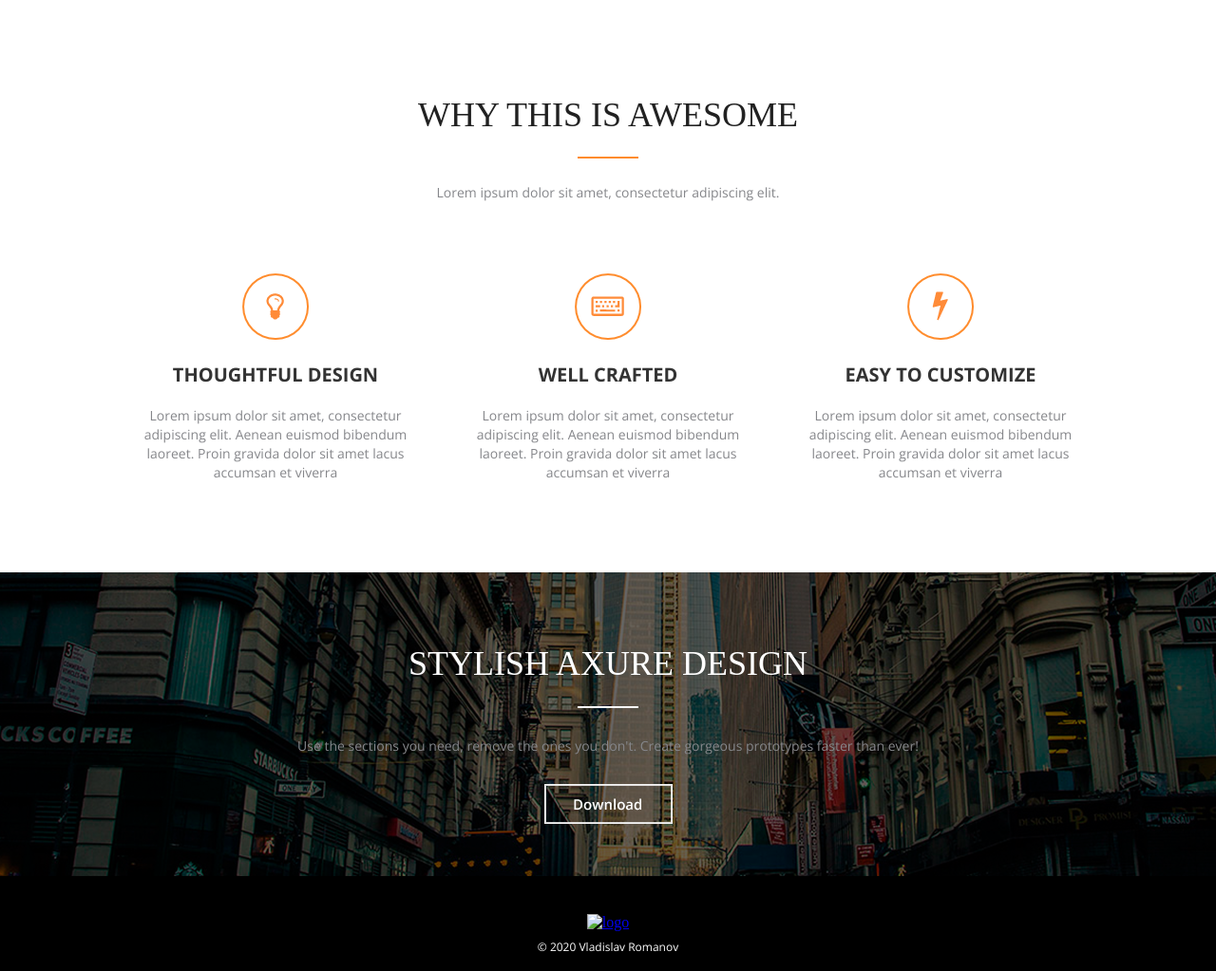
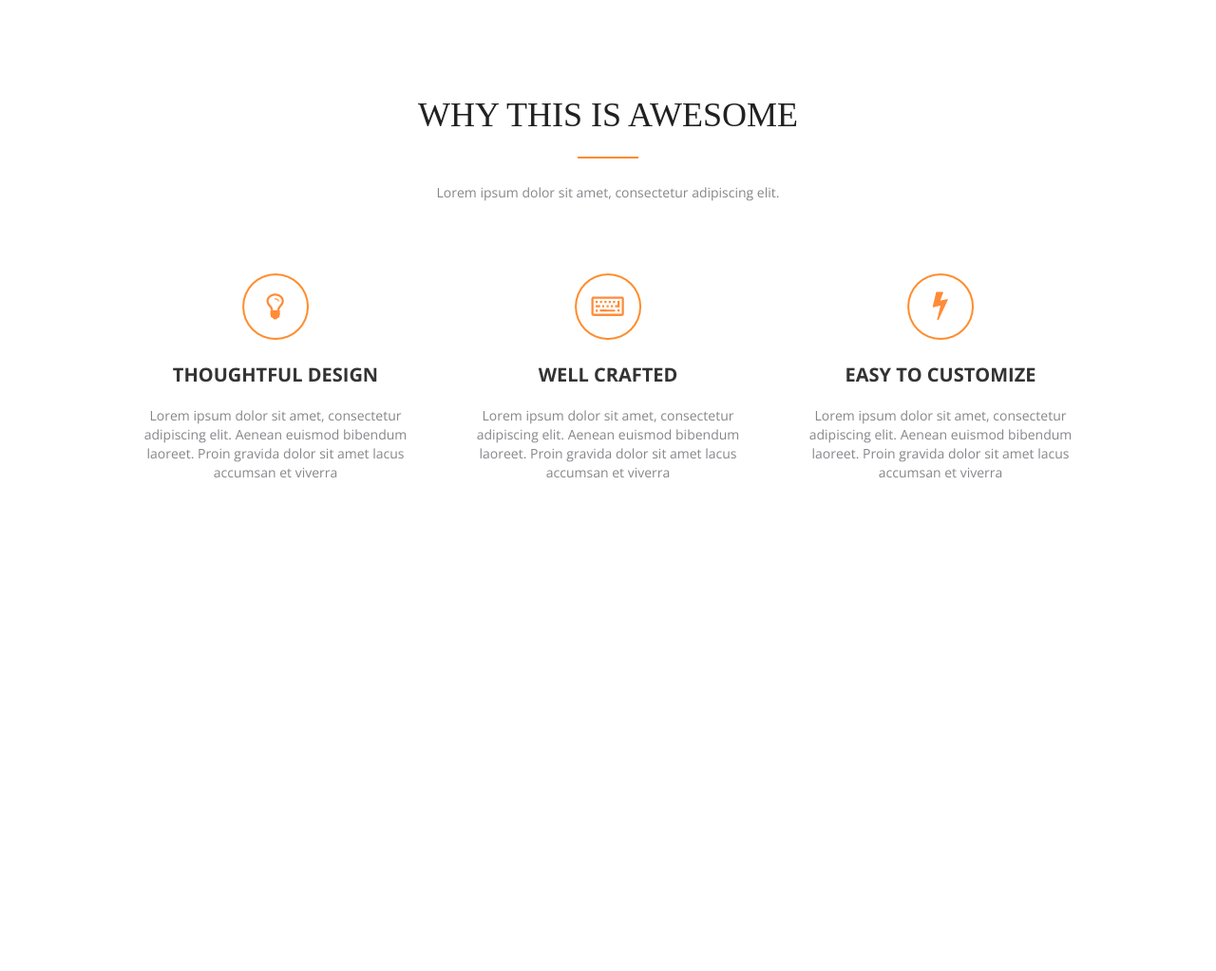
Before and after one commit to Romanov5000/project_one, a plain HTML site: page project_one/index.html in a window 1280 px wide. Shown: the whole page at 95% size. After the commit the page ends 800 px from the top, so only its background shows below. Drawn offline with nearby package versions, Linux system fonts and the light colour scheme; a web font is replaced by a local one.

Commit message:
Откат до постройки второй секции
Исправляю дублированный код и откатываюсь до постройки второй секции

```diff
--- a/project_one/css/style.css
+++ b/project_one/css/style.css
@@ -19,12 +19,19 @@ h2{
     font-weight: 400;
 
 }
+p{
+    font-family: 'Open Sans', sans-serif;
+    font-size: 14px;
+    color: #86878b;
+    line-height: 20px;
+    font-weight: 400;
+}
 .container{
     max-width: 1400px;
     margin: 0 auto;
 
 }
-.section{
+section{
     padding: 100px 140px 95px 140px;
 }
 .section_header{
@@ -47,11 +54,7 @@ h2{
 
 }
 .section_header p{
-    font-family: 'Open Sans', sans-serif;
-    font-size: 14px;
-    color: #86878b;
-    line-height: 20px;
-    margin-bottom: 75px;
+     margin-bottom: 75px;
 }
 .blocks{
     display: flex;
@@ -75,67 +78,7 @@ h2{
     margin-bottom: 21px;
 
 }
-.blocks p{
-    font-family: 'Open Sans', sans-serif;
-    font-size: 14px;
-    color: #86878b;
-    line-height: 20px;
-    font-weight: 400;
-}
+
 .blocks img{
     margin-bottom: 21px;
 }
-.section2{
-    background-image: url(../img/fon.png);
-    height: 320px;
-}
-.content2{
-    text-align: center;
-}
-.content2 h2{
-    color: #ffffff;
-    position: relative;
-    margin-bottom: 55px;
-}
-.section2 h2::after{
-    content: "";
-    display: block;
-    width: 64px;
-    height: 2px;
-    background-color: #ffffff;
-    position: absolute;
-    left: calc(50% - 32px);
-    bottom: -25px;
-}
-.section2 p{
-    font-family: 'Open Sans', sans-serif;
-    font-size: 14px;
-    font-weight: 400;
-    line-height: 20px;
-    color:#86878b;
-    margin-bottom: 30px;
-}
-
-.content2{
-    position: relative;
-    top: 75px;
-}
-footer{
-    background-image: url(../img/Footer\ Panel.png);
-    height: 100px;
-
-}
-.logo{
-    text-align: center;
-    position: relative;
-    top: 40px;
-}
-footer p{
-    font-family: 'Open Sans', sans-serif;
-    font-size: 12px;
-    font-weight: 400;
-    line-height: 20px;
-    color:#ffffff;
-    position: relative;
-    top: 7px;           /* Изначально хотел сделать margin-bottom для ссылок, но что-то не срослось, поэтому сделал так*/
-}
--- a/project_one/index.html
+++ b/project_one/index.html
@@ -10,18 +10,20 @@
 </head>
 <body>
     <div class="container">
-        <div class="section">
+        <section>
             <div class="section_header">
+
                 <h2>
                     Why this is awesome
                 </h2>
                 <p>
                     Lorem ipsum dolor sit amet, consectetur adipiscing elit.
                 </p>
+
             </div>
             <div class="blocks">
                 <div class="one_block">
-                    <img src="./img/1.png" alt="lampa">
+                    <img src="./img/1.png" alt="lamp">
                     <p class="title">
                         Thoughtful Design
                     </p>
@@ -32,7 +34,7 @@
                     </p>
                 </div>
                 <div class="one_block">
-                    <img src="./img/2.png" alt="klava">
+                    <img src="./img/2.png" alt="keyboard">
                     <p class="title">
                         Well Crafted
                     </p>
@@ -43,7 +45,7 @@
                     </p>
                 </div>
                 <div class="one_block">
-                    <img src="./img/3.png" alt="molnia">
+                    <img src="./img/3.png" alt="lightning">
                     <p class="title">
                         Easy to Customize
                     </p>
@@ -54,44 +56,7 @@
                     </p>
                 </div>
             </div>
-        </div>
-        <div class="section2">
-            <div class="content2">
-                <h2>
-                    STYLISH AXURE DESIGN
-                </h2>
-                <p>
-                    Use the sections you need, remove the ones you don't.  Create gorgeous prototypes faster than ever!
-                </p>
-                <a href="#"><img src="./img/Download.png" border="0" alt="Download" >
-                </a>
-
-            </div>
-        </div>
-        <footer>
-            <div class="logo">
-                <!--<a href="#"><img src="" alt="">
-                </a>
-                <a href="#"><img src="" alt="">
-                </a>
-                <a href="#"><img src="" alt="">
-                </a>
-                <a href="#"><img src="" alt="">
-                </a>
-                <a href="#"><img src="" alt="">
-                </a>
-                <a href="#"><img src="" alt="">
-                </a>
-                <a href="#"><img src="" alt="">
-                </a>
-
-                Правильная разбивка ссылок, но не получилось нормально вырезать иконки, поэтому закину их тем файлом, который прислал дизайнер -->
-                <a href="#"><img src=".//img/logo.png" alt="logo">
-                </a>
-                <p>
-                    © 2020 Vladislav Romanov
-                </p>
-            </div>
-        </footer>
+        </section>
+    </div>
 </body>
 </html>
```
